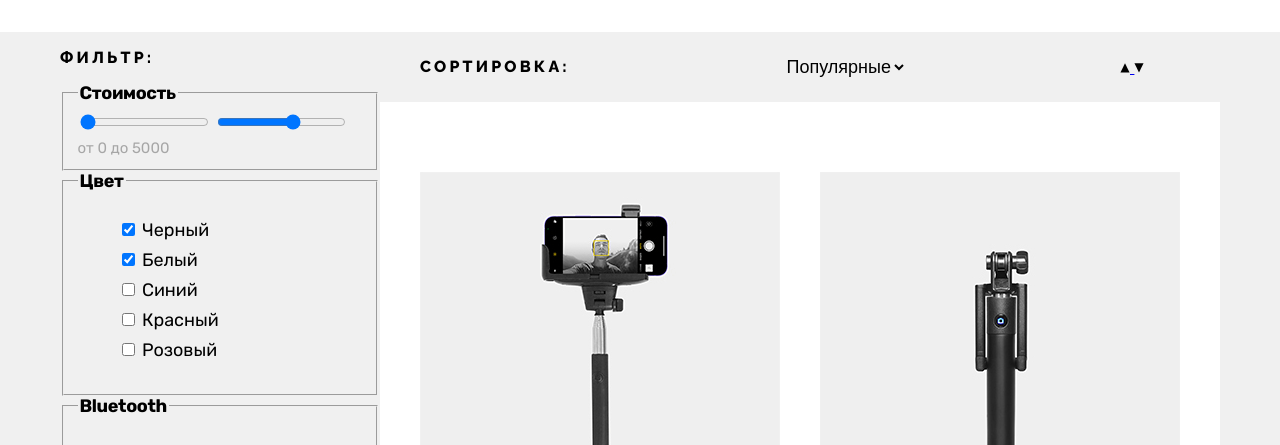
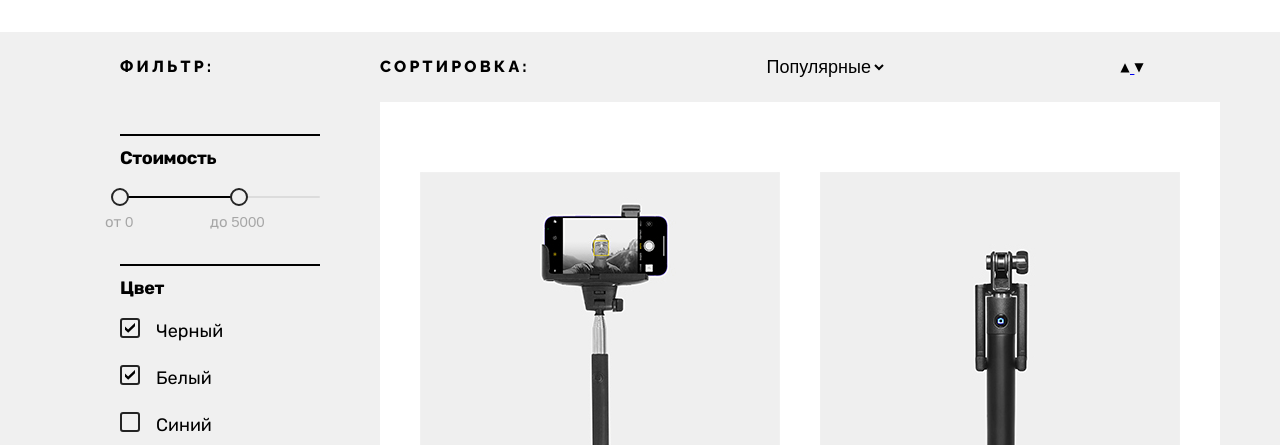
Before and after one commit to maxxmell/1911615-device-33, a plain HTML site: page catalog.html in a window 1280 px wide. Shown: the part 349-794 px from the top of the page. Drawn offline with Linux system fonts and the light colour scheme; files whose address does not match are found by name.

Commit message:
some changes in filters

```diff
--- a/catalog.html
+++ b/catalog.html
@@ -119,18 +119,28 @@
           <form class="catalog-filter" action="https://echo.htmlacademy.ru/" method="get">
             <fieldset class="catalog-filter-group">
               <legend class="catalog-filter-title">Стоимость</legend>
-              <div class="container">
-                  <div class="slider-track"></div>
-                  <input type="range" min="0" max="100" value="0" id="slider-1" oninput="slideOne()">
-                  <input type="range" min="0" max="100" value="60" id="slider-2" oninput="slideTwo()">
-              </div>
-              <div class="values">
-                  <span id="range1">
-                    от 0
-                  </span>
-                  <span id="range2">
-                      до 5000
-                  </span>
+              <div class="range">
+                <div class="range-scale">
+                  <div class="range-bar" style="left: 0 px; width: 119px">
+                    <button class="range-toggle toggle-min">
+                      <span class="visually-hidden">Изменить минимальную цену.</span>
+                    </button>
+                    <span></span>
+                    <button class="range-toggle toggle-max">
+                      <span class="visually-hidden">Изменить максимальную цену.</span>
+                    </button>
+                    <span></span>
+                  </div>
+                </div>
+
+                <div class="range-wrapper-inputs">
+                  <label class="catalog-filter-label">
+                    от <input class="range-input" type="number" value="0" name="min-price">
+                  </label>
+                  <label class="catalog-filter-label">
+                    до <input class="range-input" type="number" value="5000" name="max-price">
+                  </label>
+                </div>
               </div>
             </fieldset>
             <fieldset class="catalog-filter-group">
@@ -138,32 +148,37 @@
               <ul class="catalog-filter-list">
                 <li class="catalog-filter-item">
                   <label class="control">
-                    <input class="control-input" type="checkbox" name="color-filter" checked>
-                    Черный
+                    <input class="control-input visually-hidden" type="checkbox" name="color-filter" checked>
+                    <span class="control-mark"></span>
+                    <span class="control-label">Черный</span>
                   </label>
                 </li>
                 <li class="catalog-filter-item">
                   <label class="control">
-                    <input class="control-input" type="checkbox" name="color-filter" checked>
-                    Белый
+                    <input class="control-input visually-hidden" type="checkbox" name="color-filter" checked>
+                    <span class="control-mark"></span>
+                    <span class="control-label">Белый</span>
                   </label>
                 </li>
                 <li class="catalog-filter-item">
                   <label class="control">
-                    <input class="control-input" type="checkbox" name="color-filter">
-                    Синий
+                    <input class="control-input visually-hidden" type="checkbox" name="color-filter">
+                    <span class="control-mark"></span>
+                    <span class="control-label">Синий</span>
                   </label>
                 </li>
                 <li class="catalog-filter-item">
                   <label class="control">
-                    <input class="control-input" type="checkbox" name="color-filter">
-                    Красный
+                    <input class="control-input visually-hidden" type="checkbox" name="color-filter">
+                    <span class="control-mark"></span>
+                    <span class="control-label">Красный</span>
                   </label>
                 </li>
                 <li class="catalog-filter-item">
                   <label class="control">
-                    <input class="control-input" type="checkbox" name="color-filter">
-                    Розовый
+                    <input class="control-input visually-hidden" type="checkbox" name="color-filter">
+                    <span class="control-mark"></span>
+                    <span class="control-label">Розовый</span>
                   </label>
                 </li>
               </ul>
--- a/styles/styles.css
+++ b/styles/styles.css
@@ -1272,8 +1272,8 @@ line-height: 19px;
 
 .breadcrumbs-link{
   font-size: 16px;
+  line-height: 19px;
   font-weight: 400;
-  line-height: 19px;
   text-align: center;
 }
 
@@ -1291,11 +1291,25 @@ line-height: 19px;
 .catalog-filter-container{
   display: flex;
   flex-direction: column;
+  box-sizing: border-box;
   width: 320px;
+  padding-right: 60px;
+  padding-left: 60px;
+}
+
+.catalog-filter-group{
+  margin: 0;
+  margin-top: 33px;
+  padding: 0;
+
+  border: 0;
 }
 
 .catalog-filter-header,
 .catalog-sorting-header{
+  margin-top: 25px;
+  margin-bottom: 25px;
+
   font-family: Raleway;
   font-size: 16px;
   line-height: 19px;
@@ -1303,19 +1317,165 @@ line-height: 19px;
   text-transform: uppercase;
   letter-spacing: 0.2em;
 }
+
 .catalog-filter-title{
+  width: 100%;
+  margin: 0;
+  padding: 0;
+  padding-top: 12px;
+
   font-size: 18px;
   line-height: 20px;
   font-weight: 700;
   letter-spacing: -0.02em;
-}
-
-.values{
+
+  border-top: solid 2px #000000 ;
+}
+
+/* Range */
+
+.range-scale {
+  position: relative;
+
+  height: 2px;
+  margin-top: 28px;
+  margin-bottom: 15px;
+
+  background-color: #DCDCDC;
+  border-radius: 2px;
+}
+
+.range-bar {
+  position: absolute;
+
+  height: 2px;
+
+  background-color: #000000;
+}
+
+.range-toggle {
+  position: absolute;
+
+  width: 18px;
+  height: 18px;
+
+  background: #F0F0F0;
+  border: 2px solid #242424;
+  border-radius: 50%;
+  cursor: pointer;
+}
+
+/* .range-toggle:hover {
+  background-color: #dbb590;
+}
+
+.range-toggle:active,
+.range-toggle:focus {
+  outline: 3px solid #dbb590;
+} */
+
+.toggle-min {
+  top: -8px;
+  left: -9px;
+}
+
+.toggle-max {
+  top: -8px;
+  right: -9px;
+}
+
+.range-wrapper-inputs {
+  display: flex;
+  width: 215px;
+  margin-left: -15px;
+
   font-size: 15px;
   line-height: 18px;
 
   opacity: 0.3;
 }
+
+.catalor-filter-label{
+  display: flex;
+  margin-right: 20px;
+}
+
+.range-input{
+  display: inline-block;
+  width: 85px;
+  margin: 0;
+  padding: 0;
+
+  font-size: 15px;
+  line-height: 18px;
+  text-align: left;
+
+
+  background-color: transparent;
+  border: none;
+  appearance: textfield;
+}
+
+
+.range-input::-webkit-outer-spin-button,
+.range-input::-webkit-inner-spin-button {
+  appearance: none;
+
+  margin: 0;
+}
+
+/* Control */
+
+.catalog-filter-list{
+  margin: 0;
+  margin-top: 18px;
+  padding: 0;
+}
+
+
+.catalog-filter-item + .catalog-filter-item{
+  margin-top: 17px;
+}
+
+.control {
+  position: relative;
+
+  display: block;
+  padding-left: 36px;
+}
+
+/* Mark */
+.control-mark {
+  position: absolute;
+  top: 2px;
+  left: 0;
+
+  box-sizing: border-box;
+  width: 20px;
+  height: 20px;
+
+  border: 2px solid #242424;
+  border-radius: 3px;
+}
+
+/* Checkbox */
+.control-input[type="checkbox"]:checked + .control-mark::before{
+  position: absolute;
+  top: 3px;
+  left: 3px;
+  width: 10px;
+  height: 10px;
+  background: no-repeat center url(../images/icons/icon-tick.svg);
+  content: "";
+}
+
+/* .control:hover .control-mark {
+  border-color: #814b18;
+}
+
+.control-input:disabled + .control-mark {
+  border-color: #242424;
+} */
 
 .control-input{
   font-size: 16px;
@@ -1368,10 +1528,6 @@ line-height: 19px;
   background-color:#F0F0F0;
 }
 
-.catalog-sorting-header{
-  margin: 25px 0 25px 40px;
-}
-
 .button-sort-container{
   width: 60px;
   min-height: 30px;
```
Also changed, not shown: images/icons/icon-tick.svg (added).
